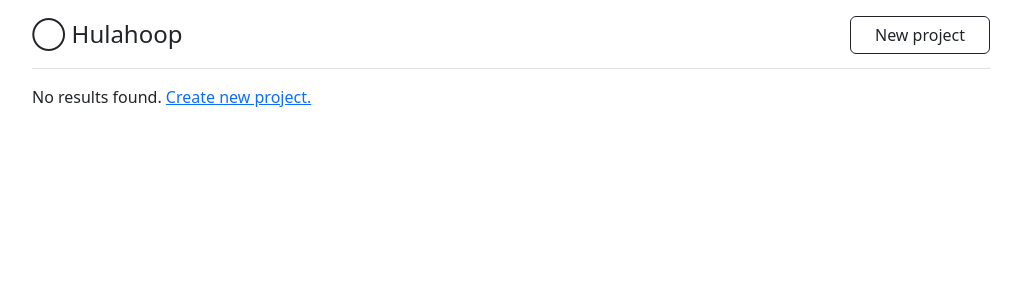
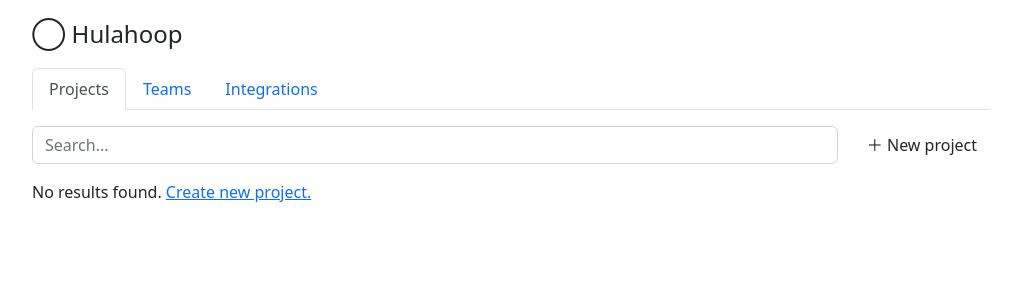
Before and after one commit to pavelboyko/hulahoop, a Django app: page / in a window 1280 px wide. Shown: the top 300 px of the page, without its empty margins (129-1150 px from the left). Run offline with Django 4.2, Linux system fonts and the light colour scheme; data that the repository does not hold is empty.

Commit message:
feat: tab navigation on project list and project detail pages

```diff
--- a/src/mpa/templates/mpa/base.html
+++ b/src/mpa/templates/mpa/base.html
@@ -16,18 +16,23 @@
             font-size: 1.5rem !important;
         }
 
+
     </style>
 </head>
 <body>
 <div class="page-container mx-auto px-lg-0 p-3">
-    <header class="d-flex mb-3 border-bottom">
+    <header class="mb-3">
+        <div class="d-flex">
             <nav aria-label="breadcrumb" class="flex-grow-1">
                 <ol class="breadcrumb">
                     <li class="breadcrumb-item"><a href="/" class="link-dark text-decoration-none">◯ Hulahoop</a></li>
                     {% block breadcrumb %} {% endblock breadcrumb %}
                 </ol>
             </nav>
-        <div>{% block navbuttons %} {% endblock navbuttons %}</div>
+        </div>
+        {% block tabs %}
+        <div class="border-bottom"/>
+        {% endblock tabs %}
     </header>
     <main>
         {% block main %}{% endblock main %}
--- a/src/mpa/templates/mpa/index/index.html
+++ b/src/mpa/templates/mpa/index/index.html
@@ -1,13 +1,32 @@
 {% extends "mpa/base.html" %}
 {% block title %}Home{% endblock title %}
 
-{% block navbuttons %}
-<a href="{% url 'project_create' %}" type="button" class="btn btn-outline-dark px-4">
-    New project
-</a>
-{% endblock navbuttons %}
+{% block tabs %}
+<ul class="nav nav-tabs" xmlns="http://www.w3.org/1999/html">
+    <li class="nav-item">
+        <a class="nav-link active" aria-current="page" href="#">Projects</a>
+    </li>
+    <li class="nav-item">
+        <a class="nav-link" href="#">Teams</a>
+    </li>
+    <li class="nav-item">
+        <a class="nav-link" href="#">Integrations</a>
+    </li>
+</ul>
+{% endblock tabs %}
 
 {% block main %}
+<div class="d-flex mb-3">
+    <div class="flex-grow-1">
+    <form class="me-3" role="search">
+        <input class="form-control" type="search" placeholder="Search..." aria-label="Search">
+    </form>
+    </div>
+    <a href="{% url 'project_create' %}" type="button" class="btn">
+        ＋ New project
+    </a>
+</div>
+
 {% if project_list %}
 <ul class="list-group">
     {% for project in project_list %}
--- a/src/mpa/templates/mpa/project/project_create.html
+++ b/src/mpa/templates/mpa/project/project_create.html
@@ -9,6 +9,6 @@
 <form action="{% url 'project_create' %}" method="post">
     {% csrf_token %}
     {{ form }}
-    <input type="submit" value="Create" class="btn btn-outline-dark px-4">
+    <input type="submit" value="Create" class="btn btn-primary">
 </form>
 {% endblock main %}
```
Also changed, not shown: src/mpa/templates/mpa/project/project_detail.html (+15 -1 lines). Lines whose indentation alone changed are shown as unchanged.
